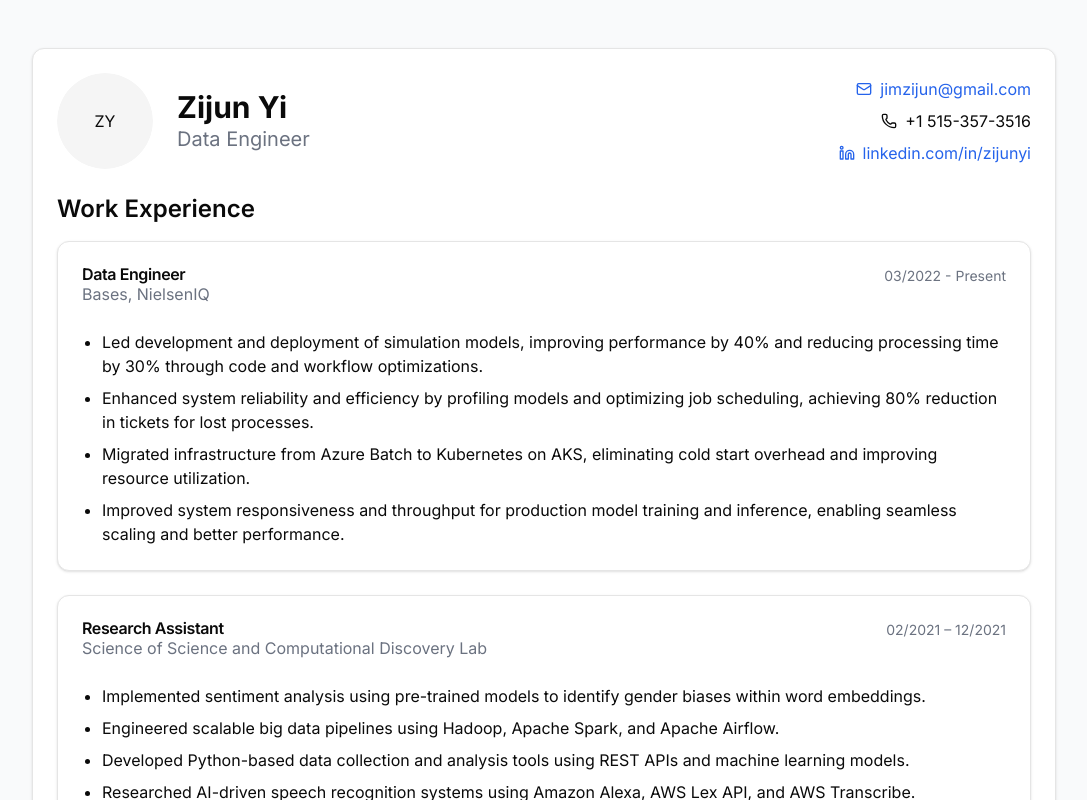
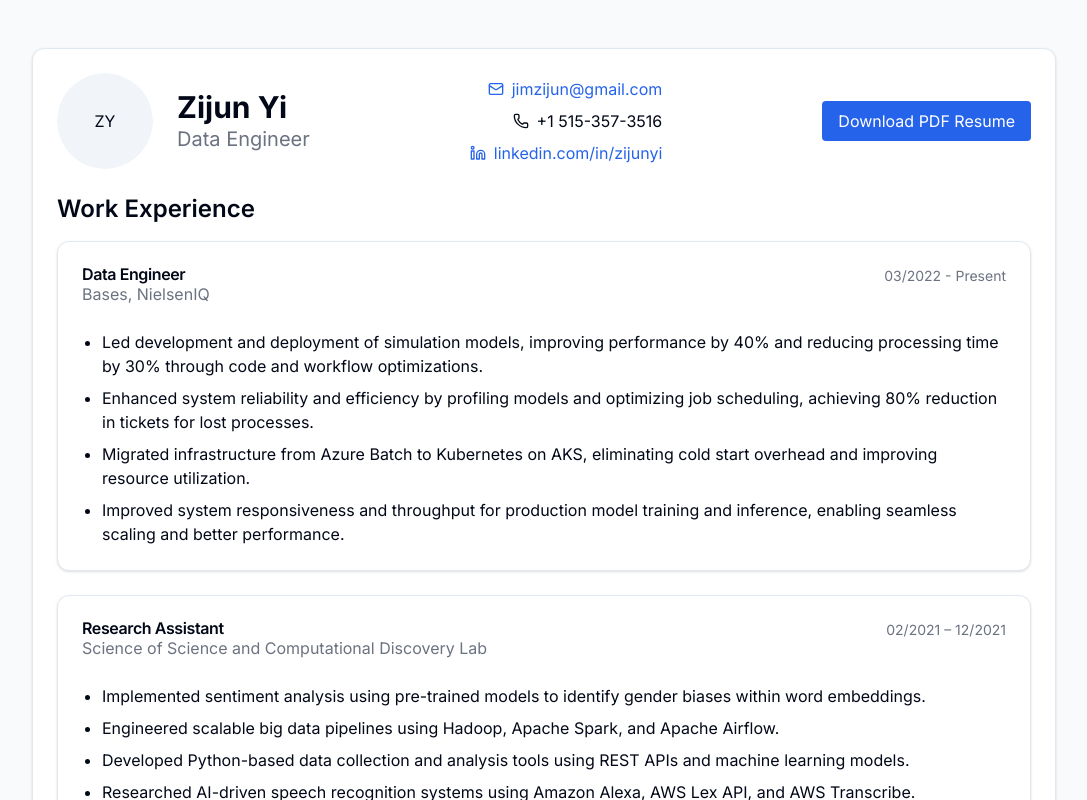
Before and after one commit to jimzijun/jimzijun.github.io, a Next.js app: page / in a window 1280 px wide. Shown: the top 800 px of the page, without its empty margins (96-1183 px from the left). Built offline with nearby package versions, Linux system fonts and the light colour scheme.

Commit message:
add button component and launch configuration for Next.js

```diff
--- a/app/page.tsx
+++ b/app/page.tsx
@@ -3,6 +3,7 @@ import { Card, CardContent, CardHeader, CardTitle } from "@/components/ui/card"
 import { Badge } from "@/components/ui/badge"
 import { LinkedinIcon, MailIcon, PhoneIcon } from 'lucide-react'
 import Link from "next/link"
+import { Button } from "@/components/ui/button"
 
 export default function ResumePage() {
   return (
@@ -33,6 +34,13 @@ export default function ResumePage() {
                 <LinkedinIcon className="h-4 w-4" />
                 <span>linkedin.com/in/zijunyi</span>
               </Link>
+            </div>
+            <div className="mt-4 sm:mt-0">
+              <Button>
+                <a href="/Resume.pdf" download>
+                  Download PDF Resume
+                </a>
+              </Button>
             </div>
           </CardHeader>
           <CardContent className="space-y-8">
--- /dev/null
+++ b/components/ui/button.tsx
@@ -0,0 +1,22 @@
+import React from 'react';
+
+interface ButtonProps extends React.ButtonHTMLAttributes<HTMLButtonElement> {
+  asChild?: boolean;
+}
+
+const Button: React.FC<ButtonProps> = ({ asChild, children, ...props }) => {
+  if (asChild) {
+    return <>{children}</>;
+  }
+
+  return (
+    <button
+      {...props}
+      className={`px-4 py-2 bg-blue-600 text-white rounded transition-transform transform hover:scale-105 transition-colors duration-300 hover:bg-blue-700 ${props.className}`}
+    >
+      {children}
+    </button>
+  );
+};
+
+export { Button };
--- a/styles/globals.css
+++ b/styles/globals.css
@@ -2,69 +2,69 @@
 @tailwind components;
 @tailwind utilities;
 
-body {
-  font-family: Arial, Helvetica, sans-serif;
-}
-
-@layer utilities {
-  .text-balance {
-    text-wrap: balance;
-  }
-}
-
 @layer base {
   :root {
     --background: 0 0% 100%;
-    --foreground: 0 0% 3.9%;
+    --foreground: 222.2 84% 4.9%;
+
+    --muted: 210 40% 96.1%;
+    --muted-foreground: 215.4 16.3% 46.9%;
+
+    --popover: 0 0% 100%;
+    --popover-foreground: 222.2 84% 4.9%;
+
     --card: 0 0% 100%;
-    --card-foreground: 0 0% 3.9%;
-    --popover: 0 0% 100%;
-    --popover-foreground: 0 0% 3.9%;
-    --primary: 0 0% 9%;
-    --primary-foreground: 0 0% 98%;
-    --secondary: 0 0% 96.1%;
-    --secondary-foreground: 0 0% 9%;
-    --muted: 0 0% 96.1%;
-    --muted-foreground: 0 0% 45.1%;
-    --accent: 0 0% 96.1%;
-    --accent-foreground: 0 0% 9%;
+    --card-foreground: 222.2 84% 4.9%;
+
+    --border: 214.3 31.8% 91.4%;
+    --input: 214.3 31.8% 91.4%;
+
+    --primary: 222.2 47.4% 11.2%;
+    --primary-foreground: 210 40% 98%;
+
+    --secondary: 210 40% 96.1%;
+    --secondary-foreground: 222.2 47.4% 11.2%;
+
+    --accent: 210 40% 96.1%;
+    --accent-foreground: 222.2 47.4% 11.2%;
+
     --destructive: 0 84.2% 60.2%;
-    --destructive-foreground: 0 0% 98%;
-    --border: 0 0% 89.8%;
-    --input: 0 0% 89.8%;
-    --ring: 0 0% 3.9%;
-    --chart-1: 12 76% 61%;
-    --chart-2: 173 58% 39%;
-    --chart-3: 197 37% 24%;
-    --chart-4: 43 74% 66%;
-    --chart-5: 27 87% 67%;
+    --destructive-foreground: 210 40% 98%;
+
+    --ring: 215 20.2% 65.1%;
+
     --radius: 0.5rem;
   }
+
   .dark {
-    --background: 0 0% 3.9%;
-    --foreground: 0 0% 98%;
-    --card: 0 0% 3.9%;
-    --card-foreground: 0 0% 98%;
-    --popover: 0 0% 3.9%;
-    --popover-foreground: 0 0% 98%;
-    --primary: 0 0% 98%;
-    --primary-foreground: 0 0% 9%;
-    --secondary: 0 0% 14.9%;
-    --secondary-foreground: 0 0% 98%;
-    --muted: 0 0% 14.9%;
-    --muted-foreground: 0 0% 63.9%;
-    --accent: 0 0% 14.9%;
-    --accent-foreground: 0 0% 98%;
+    --background: 222.2 84% 4.9%;
+    --foreground: 210 40% 98%;
+
+    --muted: 217.2 32.6% 17.5%;
+    --muted-foreground: 215 20.2% 65.1%;
+
+    --popover: 222.2 84% 4.9%;
+    --popover-foreground: 210 40% 98%;
+
+    --card: 222.2 84% 4.9%;
+    --card-foreground: 210 40% 98%;
+
+    --border: 217.2 32.6% 17.5%;
+    --input: 217.2 32.6% 17.5%;
+
+    --primary: 210 40% 98%;
+    --primary-foreground: 222.2 47.4% 11.2%;
+
+    --secondary: 217.2 32.6% 17.5%;
+    --secondary-foreground: 210 40% 98%;
+
+    --accent: 217.2 32.6% 17.5%;
+    --accent-foreground: 210 40% 98%;
+
     --destructive: 0 62.8% 30.6%;
-    --destructive-foreground: 0 0% 98%;
-    --border: 0 0% 14.9%;
-    --input: 0 0% 14.9%;
-    --ring: 0 0% 83.1%;
-    --chart-1: 220 70% 50%;
-    --chart-2: 160 60% 45%;
-    --chart-3: 30 80% 55%;
-    --chart-4: 280 65% 60%;
-    --chart-5: 340 75% 55%;
+    --destructive-foreground: 0 85.7% 97.3%;
+
+    --ring: 217.2 32.6% 17.5%;
   }
 }
 
@@ -76,3 +76,9 @@ body {
     @apply bg-background text-foreground;
   }
 }
+
+@layer components {
+  .button {
+    @apply px-4 py-2 bg-blue-600 text-white rounded transition-transform transform hover:scale-105 transition-colors duration-300 hover:bg-blue-700;
+  }
+}
```
Also changed, not shown: 1 other file (tests, documents, lock files or other folders).
